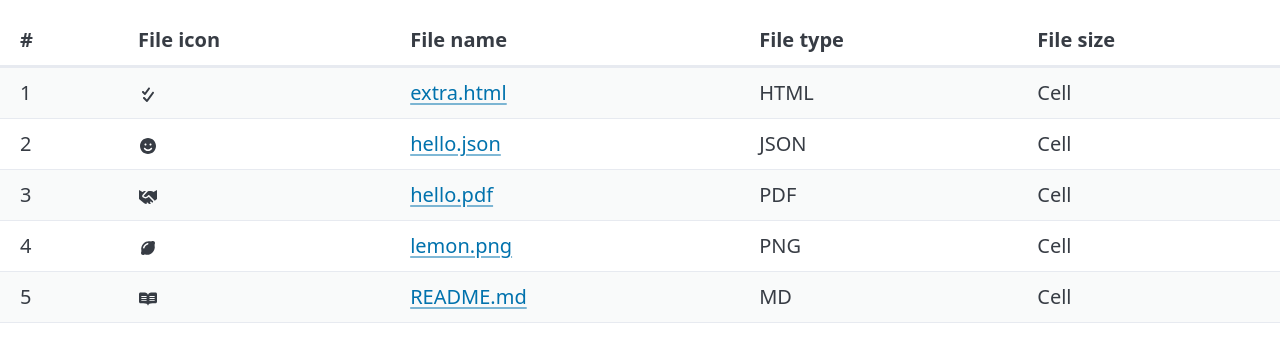
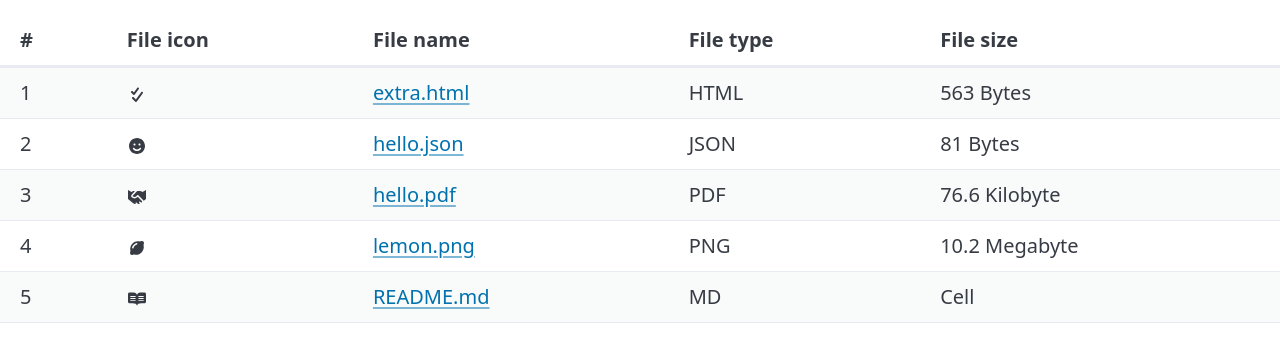
Before and after one commit to IR4JT/file-browser, a plain HTML site: page index.html in a window 1280 px wide. Shown: the part 160-522 px from the top of the page. Drawn offline with nearby package versions, Linux system fonts and the light colour scheme.

Commit message:
added the bytes

```diff
--- a/index.html
+++ b/index.html
@@ -31,28 +31,28 @@
                 <td><svg xmlns="http://www.w3.org/2000/svg" viewBox="0 0 640 640" width="20" height="20" fill="currentColor"><!--!Font Awesome Free v7.0.1 by @fontawesome - https://fontawesome.com License - https://fontawesome.com/license/free Copyright 2025 Fonticons, Inc.--><path d="M377.9 130.8C388.3 116.5 385.1 96.5 370.8 86.1C356.5 75.7 336.5 78.9 326.1 93.2L220.1 238.9L182.6 201.4C170.1 188.9 149.8 188.9 137.3 201.4C124.8 213.9 124.8 234.2 137.3 246.7L201.3 310.7C207.9 317.3 217.1 320.7 226.4 320C235.7 319.3 244.3 314.5 249.8 306.9L377.8 130.9zM505.9 266.8C516.3 252.5 513.1 232.5 498.8 222.1C484.5 211.7 464.5 214.9 454.1 229.2L284.1 462.9L214.6 393.4C202.1 380.9 181.8 380.9 169.3 393.4C156.8 405.9 156.8 426.2 169.3 438.7L265.3 534.7C271.9 541.3 281.1 544.7 290.4 544C299.7 543.3 308.3 538.5 313.8 530.9L505.8 266.9z"/></svg></td>
                 <td><a href="extra.html">extra.html</a></td>
                 <td>HTML</td>
-                <td>Cell</td>
+                <td>563 Bytes</td>
               </tr>
               <tr>
                 <th scope="row">2</th>
                 <td><svg xmlns="http://www.w3.org/2000/svg" viewBox="0 0 640 640" width="20" height="20" fill="currentColor"><!--!Font Awesome Free v7.0.1 by @fontawesome - https://fontawesome.com License - https://fontawesome.com/license/free Copyright 2025 Fonticons, Inc.--><path d="M320 576C461.4 576 576 461.4 576 320C576 178.6 461.4 64 320 64C178.6 64 64 178.6 64 320C64 461.4 178.6 576 320 576zM229.4 385.9C249.8 413.9 282.8 432 320 432C357.2 432 390.2 413.9 410.6 385.9C418.4 375.2 433.4 372.8 444.1 380.6C454.8 388.4 457.2 403.4 449.4 414.1C420.3 454 373.2 480 320 480C266.8 480 219.7 454 190.6 414.1C182.8 403.4 185.2 388.4 195.9 380.6C206.6 372.8 221.6 375.2 229.4 385.9zM208 272C208 254.3 222.3 240 240 240C257.7 240 272 254.3 272 272C272 289.7 257.7 304 240 304C222.3 304 208 289.7 208 272zM400 240C417.7 240 432 254.3 432 272C432 289.7 417.7 304 400 304C382.3 304 368 289.7 368 272C368 254.3 382.3 240 400 240z"/></svg></td>
                 <td><a href="hello.json">hello.json</a></td>
                 <td>JSON</td>
-                <td>Cell</td>
+                <td>81 Bytes</td>
               </tr>
               <tr>
                 <th scope="row">3</th>
                 <td><svg xmlns="http://www.w3.org/2000/svg" viewBox="0 0 640 640" width="20" height="20" fill="currentColor"><!--!Font Awesome Free v7.0.1 by @fontawesome - https://fontawesome.com License - https://fontawesome.com/license/free Copyright 2025 Fonticons, Inc.--><path d="M300.9 149.2L184.3 278.8C179.7 283.9 179.9 291.8 184.8 296.7C215.3 327.2 264.8 327.2 295.3 296.7L327.1 264.9C331.3 260.7 336.6 258.4 342 258C348.8 257.4 355.8 259.7 361 264.9L537.6 440L608 384L608 96L496 160L472.2 144.1C456.4 133.6 437.9 128 418.9 128L348.5 128C347.4 128 346.2 128 345.1 128.1C328.2 129 312.3 136.6 300.9 149.2zM148.6 246.7L255.4 128L215.8 128C190.3 128 165.9 138.1 147.9 156.1L144 160L32 96L32 384L188.4 514.3C211.4 533.5 240.4 544 270.3 544L286 544L279 537C269.6 527.6 269.6 512.4 279 503.1C288.4 493.8 303.6 493.7 312.9 503.1L353.9 544.1L362.9 544.1C382 544.1 400.7 539.8 417.7 531.8L391 505C381.6 495.6 381.6 480.4 391 471.1C400.4 461.8 415.6 461.7 424.9 471.1L456.9 503.1L474.4 485.6C483.3 476.7 485.9 463.8 482 452.5L344.1 315.7L329.2 330.6C279.9 379.9 200.1 379.9 150.8 330.6C127.8 307.6 126.9 270.7 148.6 246.6z"/></svg></td>
                 <td><a href="hello.pdf">hello.pdf</a></td>
                 <td>PDF</td>
-                <td>Cell</td>
+                <td>76.6 Kilobyte</td>
               </tr>
               <tr>
                 <th scope="row">4</th>
                 <td><svg xmlns="http://www.w3.org/2000/svg" viewBox="0 0 640 640"width="20" height="20" fill="currentColor"><!--!Font Awesome Free v7.0.1 by @fontawesome - https://fontawesome.com License - https://fontawesome.com/license/free Copyright 2025 Fonticons, Inc.--><path d="M544 160C544 124.7 515.3 96 480 96C473.4 96 467 97 461 98.9C438.5 105.9 412.9 113.8 390 107.9C314.8 88.8 233.6 118.9 176.3 176.2C119 233.5 88.8 314.8 107.9 390C113.7 412.9 105.9 438.4 98.9 461C97 467 96 473.4 96 480C96 515.3 124.7 544 160 544C166.6 544 173 543 179.1 541.1C201.6 534.1 227.2 526.2 250.1 532.1C325.3 551.2 406.5 521.1 463.8 463.8C521.1 406.5 551.2 325.2 532.1 250C526.3 227.1 534.1 201.6 541.1 179C543 173 544 166.6 544 159.9zM318.7 207C266.7 222.2 222.2 266.7 207 318.7C203.3 331.4 189.9 338.7 177.2 335C164.5 331.3 157.2 318 161 305.3C180.8 237.6 237.6 180.8 305.3 161C318 157.3 331.4 164.6 335.1 177.3C338.8 190 331.5 203.4 318.8 207.1z"/></svg></td>
                 <td><a href="lemon.png">lemon.png</a></td>
                 <td>PNG</td>
-                <td>Cell</td>
+                <td>10.2 Megabyte</td>
               </tr>
               <tr>
                 <th scope="row">5</th>
```
